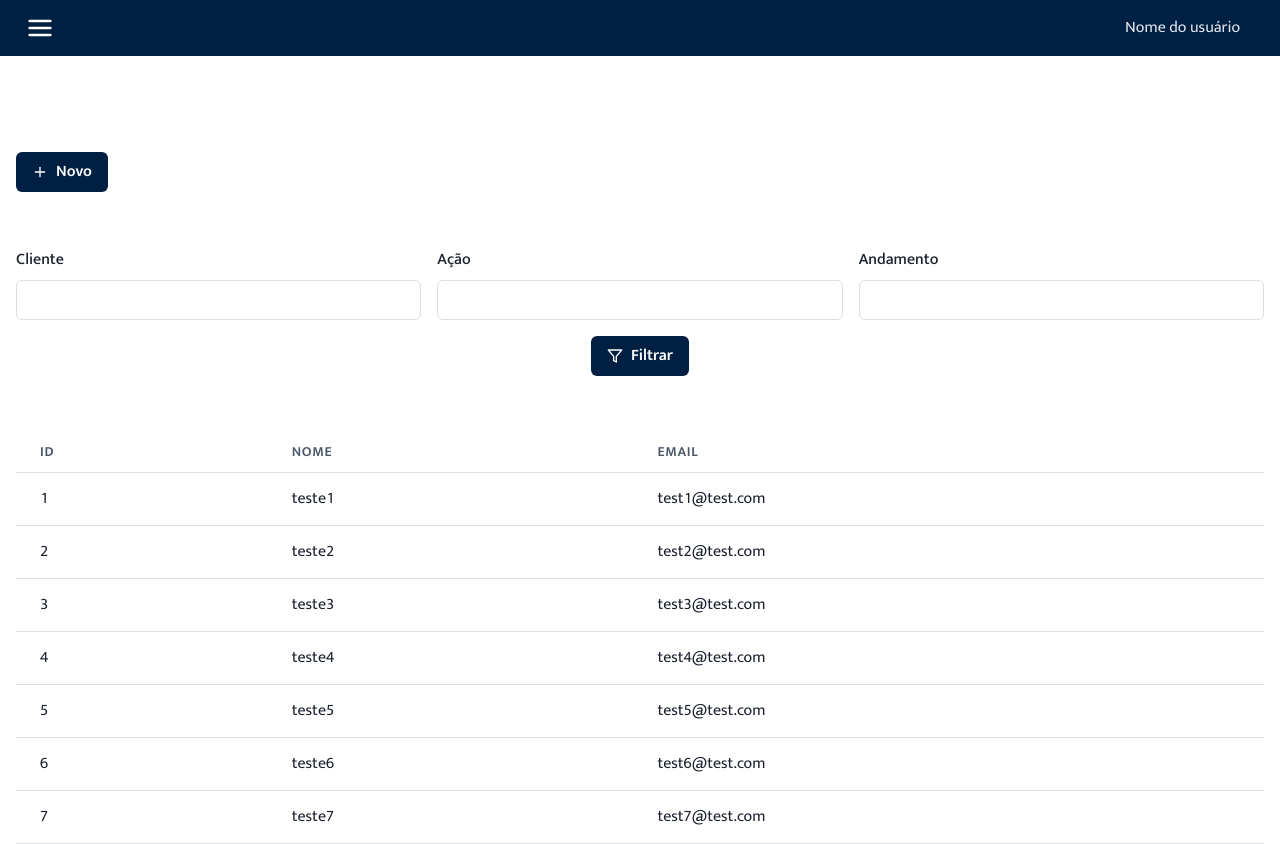
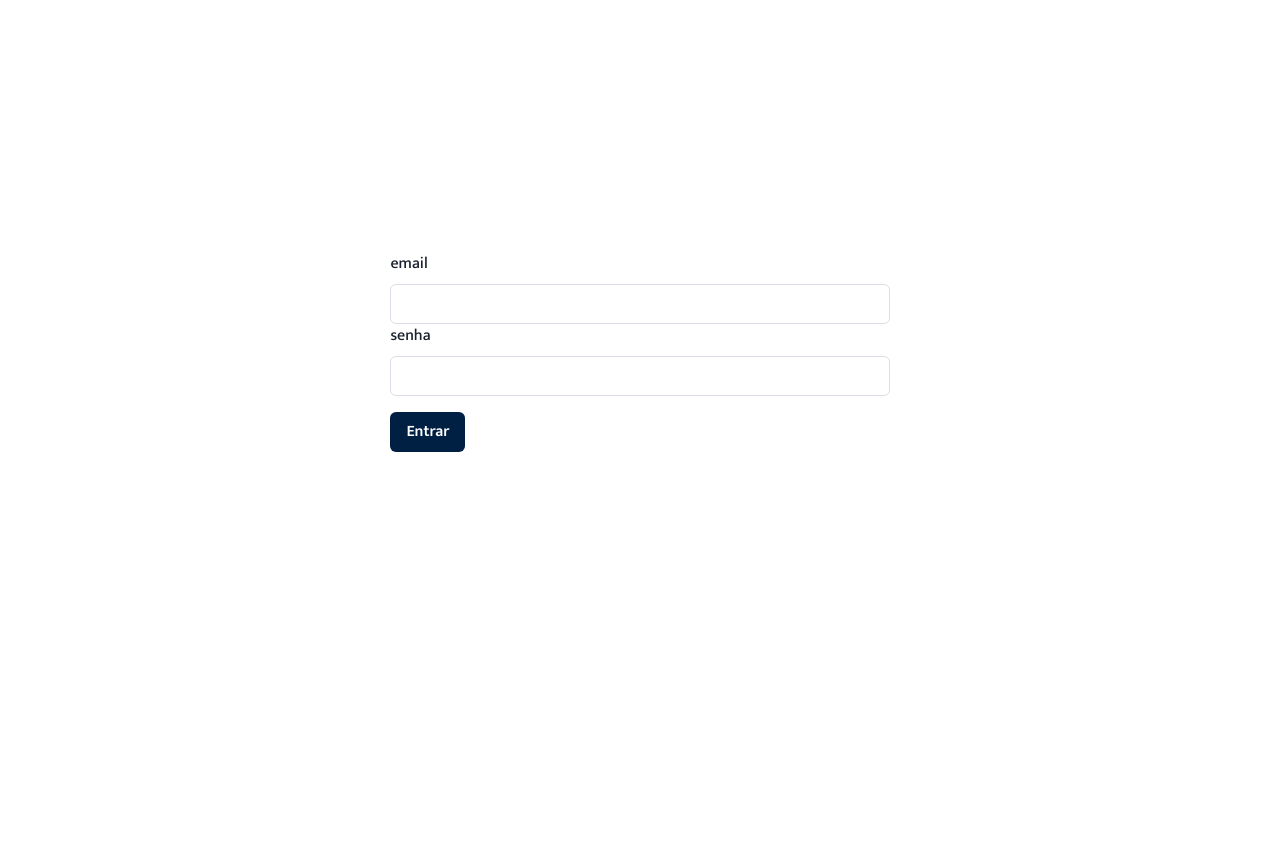
Before and after one commit to Rodrigokrvalho/advocacy-archive-frontend, a Next.js app: page / in a window 1280 px wide. After the commit the page ends 800 px from the top, so only its background shows below. Built offline with nearby package versions, Linux system fonts and the light colour scheme.

Commit message:
connection with backend, auth context, get all data, login

```diff
--- a/package.json
+++ b/package.json
@@ -16,10 +16,12 @@
     "@types/node": "20.5.0",
     "@types/react": "18.2.20",
     "@types/react-dom": "18.2.7",
+    "axios": "^1.4.0",
     "eslint": "8.47.0",
     "eslint-config-next": "13.4.15",
     "framer-motion": "^10.15.2",
     "next": "13.4.15",
+    "nookies": "^2.5.2",
     "react": "18.2.0",
     "react-dom": "18.2.0",
     "react-hook-form": "^7.45.4",
--- a/src/components/Table/index.tsx
+++ b/src/components/Table/index.tsx
@@ -29,6 +29,7 @@ export function Table({ data, headers, children, onClickRow = () => {} }: Props)
         <Tbody>
           {data.map((data) => (
             <Tr
+              key={data.id}
               cursor="pointer"
               onClick={() => onClickRow(data.id)}
               _hover={{
--- a/src/components/filters/MainFilters/index.tsx
+++ b/src/components/filters/MainFilters/index.tsx
@@ -6,15 +6,19 @@ import { BaseInput } from "@/components/inputs/BaseInput";
 import { BaseButton } from "@/components/buttons/BaseButton";
 import { FiFilter } from "react-icons/fi";
 
+interface Props {
+  onSubmit: (data: FilterDataForm) => void;
+}
+
 const filterDataFormSchema = z.object({
   name: z.string().optional(),
   action: z.string().optional(),
   status: z.string().optional(),
 });
 
-type FilterDataForm = z.infer<typeof filterDataFormSchema>;
+export type FilterDataForm = z.infer<typeof filterDataFormSchema>;
 
-export function MainFilters() {
+export function MainFilters({ onSubmit }: Props) {
   const {
     register,
     handleSubmit,
@@ -24,6 +28,7 @@ export function MainFilters() {
 
   async function handleFilterData(data: FilterDataForm) {
     console.log(data);
+    onSubmit(data);
   }
 
   return (
--- a/src/components/inputs/BaseInput/index.tsx
+++ b/src/components/inputs/BaseInput/index.tsx
@@ -1,17 +1,18 @@
 import { Box, FormLabel, Input, InputProps } from "@chakra-ui/react";
+import { forwardRef } from "react";
 
 interface Props extends InputProps {
   label: string;
   disabled?: boolean;
+  ref?: any;
 }
 
-export function BaseInput({ label, ...rest }: Props) {
-
-  return (
+export const BaseInput = forwardRef<Props, any>(({ label, ...rest }, ref) => (
   <Box w="full">
     <FormLabel htmlFor={rest.name}>{label}</FormLabel>
     <Input
       {...rest}
+      ref={ref}
       borderColor="primary.100"
       _disabled={{
         border: '0',
@@ -19,5 +20,4 @@ export function BaseInput({ label, ...rest }: Props) {
       }}
     />
   </Box>
-  );
-}
+));
--- /dev/null
+++ b/src/contexts/AuthContext.tsx
@@ -0,0 +1,112 @@
+import { createContext, ReactNode, useEffect, useState } from "react";
+import { api } from "../services/apiClient";
+import { destroyCookie, parseCookies, setCookie } from 'nookies';
+import Router from 'next/router';
+
+type User = {
+  email: string;
+  permissions: string[];
+  roles: string[];
+};
+
+type SignInCredentials = {
+  email: string;
+  password: string;
+};
+
+type AuthContextData = {
+  signIn: (credentials: SignInCredentials) => Promise<void>;
+  signOut: () => void;
+  user: User | undefined;
+  isAuthenticated: boolean;
+};
+
+type AuthProviderProps = {
+  children: ReactNode;
+};
+
+let authChannel: BroadcastChannel;
+
+export function signOut() {
+  destroyCookie(undefined, 'nextauth.token');
+  destroyCookie(undefined, 'nextauth.refreshToken');
+
+  authChannel.postMessage('signOut');
+  Router.push('/');
+}
+
+export const AuthContext = createContext({} as AuthContextData);
+
+
+export function AuthProvider({ children }: AuthProviderProps) {
+  const [user, setUser] = useState<User>();
+  const isAuthenticated = !!user;
+
+  useEffect(() => {
+    authChannel = new BroadcastChannel('auth');
+
+    authChannel.onmessage = (message) => {
+      switch (message.data) {
+        case 'signOut':
+          document.location.reload();
+          break;
+
+        default:
+          break;
+      }
+    };
+  }, []);
+
+  useEffect(() => {
+    const { 'nextauth.token': token } = parseCookies();
+
+    // if (token) {
+    //   api.get('/me')
+    //     .then(response => {
+    //       const { email, permissions, roles } = response.data;
+
+    //       setUser({ email, permissions, roles });
+    //     })
+    //     .catch(() => {
+    //       signOut();
+    //     });
+    // }
+  }, []);
+
+  async function signIn({ email, password }: SignInCredentials) {
+    try {
+      const response = await api.post('/auth/login', {
+        email, password
+      });
+      console.log({ response });
+
+      const { access_token, permissions, roles } = response.data;
+
+      setCookie(undefined, 'nextauth.token', access_token, {
+        maxAge: 60 * 60 * 24 * 1, //1d
+        path: '/'
+      });
+
+      // setCookie(undefined, 'nextauth.refreshToken', refreshToken, {
+      //   maxAge: 60 * 60 * 24 * 30, //30d
+      //   path: '/'
+      // });
+
+      setUser({
+        email, permissions, roles
+      });
+
+      api.defaults.headers['Authorization'] = `Bearer ${access_token}`;
+
+      Router.push('/home');
+    } catch (error) {
+      console.log(error);
+    }
+  }
+
+  return (
+    <AuthContext.Provider value={{ signIn, signOut, isAuthenticated, user }}>
+      {children}
+    </AuthContext.Provider>
+  );
+}
--- a/src/layout/Menu/index.tsx
+++ b/src/layout/Menu/index.tsx
@@ -28,14 +28,14 @@ export function Menu({ btnRef, isOpen, onClose }: Props) {
         <DrawerBody>
           <VStack align="stretch">
             <MenuLink
-              href="/"
+              href="/home"
               leftIcon={<IoMdHome />}
             >
               Home
             </MenuLink>
 
             <MenuLink
-              href="/"
+              href="/home"
               leftIcon={<IoMdPerson />}
             >
               Usuários
--- a/src/pages/_app.tsx
+++ b/src/pages/_app.tsx
@@ -4,6 +4,7 @@ import { ChakraProvider } from '@chakra-ui/react';
 
 import { themeCustom } from '../styles/chakraCustomStyle';
 import GlobalStyles from '../styles/globalstyle';
+import { AuthProvider } from '@/contexts/AuthContext';
 
 
 function MyApp({ Component, pageProps }: AppProps) {
@@ -18,6 +19,8 @@ function MyApp({ Component, pageProps }: AppProps) {
 
       <GlobalStyles />
 
+      <AuthProvider>
+
         <ChakraProvider
           theme={themeCustom}
           resetCSS
@@ -25,6 +28,7 @@ function MyApp({ Component, pageProps }: AppProps) {
           <Component {...pageProps} />
 
         </ChakraProvider>
+      </AuthProvider>
     </>
   );
 }
--- a/src/pages/index.tsx
+++ b/src/pages/index.tsx
@@ -1,60 +1,74 @@
-import { Table } from "@/components/Table";
 import { BaseButton } from "@/components/buttons/BaseButton";
-import { MainFilters } from "@/components/filters/MainFilters";
-import { Header } from "@/layout/Header";
-import { Button, Container, Flex } from "@chakra-ui/react";
-import Link from "next/link";
-import { useRouter } from "next/router";
-import { FiPlus } from "react-icons/fi";
+import { BaseInput } from "@/components/inputs/BaseInput";
+import { AuthContext } from "@/contexts/AuthContext";
+import { Box, Container, Flex } from "@chakra-ui/react";
+import { zodResolver } from "@hookform/resolvers/zod";
+import { useContext } from "react";
+import { useForm } from "react-hook-form";
+import { z } from "zod";
 
-export default function Home() {
-  const { push } = useRouter();
+const loginFormSchema = z.object({
+  email: z
+    .string()
+    .trim()
+    .email('O campo deve ser um email válido'),
 
-  function handleNavigateToProcess(id: string | number) {
-    push(`/process/${id}`);
+  password: z
+    .string()
+    .min(5, 'A senha deve ter pelo menos 6 caracteres'),
+});
+
+export type LoginDataForm = z.infer<typeof loginFormSchema>;
+
+export default function Login() {
+  const {
+    register,
+    handleSubmit,
+    formState: { errors },
+  } = useForm<LoginDataForm>({
+    resolver: zodResolver(loginFormSchema)
+  });
+
+
+  const { signIn } = useContext(AuthContext);
+
+
+  async function handleLogin(data: LoginDataForm) {
+    signIn(data);
   }
 
   return (
     <>
-      <Header />
+      <Container maxW="container.xl">
+        <Flex
+          justifyContent="center"
+          alignItems="center"
+          height="90vh"
+          w={["100%", "100%", "40%"]}
+          flexDirection="column"
+          m="auto"
+          gap={5}
+        >
+          <Box
+            w="full"
+            as="form"
+            onSubmit={handleSubmit(handleLogin)}
+          >
+            <BaseInput
+              label="email"
+              {...register('email')}
+            />
+            <BaseInput
+              label="senha"
+              {...register('password')}
+            />
+            <BaseButton type="submit">Entrar</BaseButton>
+          </Box>
 
-      <main>
-        <Container maxW="container.xl" mt={20}>
-          <Link href="/process/new">
-            <BaseButton leftIcon={<FiPlus />}>
-              Novo
-            </BaseButton>
-          </Link>
+        </Flex>
 
-          <MainFilters />
 
-          <Table
-            data={[
-              { id: 1, name: "teste1", email: "test1@test.com" },
-              { id: 2, name: "teste2", email: "test2@test.com" },
-              { id: 3, name: "teste3", email: "test3@test.com" },
-              { id: 4, name: "teste4", email: "test4@test.com" },
-              { id: 5, name: "teste5", email: "test5@test.com" },
-              { id: 6, name: "teste6", email: "test6@test.com" },
-              { id: 7, name: "teste7", email: "test7@test.com" }
-            ]}
-            headers={[
-              {
-                key: "id", value: "ID"
-              },
-              {
-                key: "name", value: "Nome"
-              },
-              {
-                key: "email", value: "Email"
-              }
-            ]}
-            onClickRow={handleNavigateToProcess}
-          >
-
-          </Table>
-        </Container>
-      </main>
+      </Container>
     </>
   );
 }
--- /dev/null
+++ b/src/services/api.ts
@@ -0,0 +1,91 @@
+import axios, { AxiosError } from "axios";
+import { parseCookies, setCookie } from "nookies";
+import { signOut } from "../contexts/AuthContext";
+import { AuthTokenError } from "./errors/AuthTokenError";
+import { GetServerSidePropsContext, PreviewData } from "next";
+import { ParsedUrlQuery } from "querystring";
+
+let isRefreshing = false;
+let failedRequestQueue = [] as any;
+
+export function setupAPIClient(ctx: GetServerSidePropsContext<ParsedUrlQuery, PreviewData>) {
+  let cookies = parseCookies(ctx);
+
+  const api = axios.create({
+    baseURL: 'https://liber-back.wolftechti.com.br/api',
+    headers: {
+      Authorization: `Bearer ${cookies['nextauth.token']}`
+    }
+  });
+
+  api.interceptors.response.use(
+    response => response,
+    (error: AxiosError) => {
+      if (error.response?.status === 401) {
+        if (error.response.data === 'token.expired') {
+          //   cookies = parseCookies(ctx);
+
+          //   const { 'nextauth.refreshToken': refreshToken } = cookies;
+          //   const originalConfig = error.config!;
+
+          //   if (!isRefreshing) {
+          //     isRefreshing = true;
+
+          //     api.post('/refresh', {
+          //       refreshToken,
+          //     }).then(response => {
+          //       const { token } = response.data;
+
+          //       setCookie(ctx, 'nextauth.token', token, {
+          //         maxAge: 60 * 60 * 24 * 30, //30d
+          //         path: '/'
+          //       });
+
+          //       setCookie(ctx, 'nextauth.refreshToken', response.data.refreshToken, {
+          //         maxAge: 60 * 60 * 24 * 30, //30d
+          //         path: '/'
+          //       });
+
+          //       api.defaults.headers['Authorization'] = `Bearer ${token}`;
+
+          //       failedRequestQueue.forEach((request: any) => request.resolve(token));
+          //       failedRequestQueue = [];
+          //     })
+          //       .catch(err => {
+          //         failedRequestQueue.forEach((request: any) => request.reject(err));
+          //         failedRequestQueue = [];
+
+          //         if (typeof window) {
+          //           signOut();
+          //         }
+          //       })
+          //       .finally(() => {
+          //         isRefreshing = false;
+          //       });
+          //   }
+          //   return new Promise((resolve, reject) => {
+          //     failedRequestQueue.push({
+          //       resolve: (token: string) => {
+          //         originalConfig.headers['Authorization'] = `Bearer ${token}`;
+
+          //         resolve(api(originalConfig));
+          //       },
+          //       reject: (err: AxiosError) => {
+          //         reject(err);
+          //       }
+          //     });
+          //   });
+          // } else {
+          if (typeof window) {
+            signOut();
+          } else {
+            return Promise.reject(new AuthTokenError);
+          }
+        }
+      }
+
+      return Promise.reject(error);
+
+    });
+  return api;
+}
--- /dev/null
+++ b/src/services/apiClient.ts
@@ -0,0 +1,3 @@
+import { setupAPIClient } from "./api";
+
+export const api = setupAPIClient();
--- /dev/null
+++ b/src/services/errors/AuthTokenError.ts
@@ -0,0 +1,5 @@
+export class AuthTokenError extends Error {
+  constructor() {
+    super('Error with authentication token.');
+  }
+}
```
Also changed, not shown: src/pages/home.tsx (added, +82 -0 lines), 1 other file (tests, documents, lock files or other folders). Lines whose indentation alone changed are shown as unchanged.
